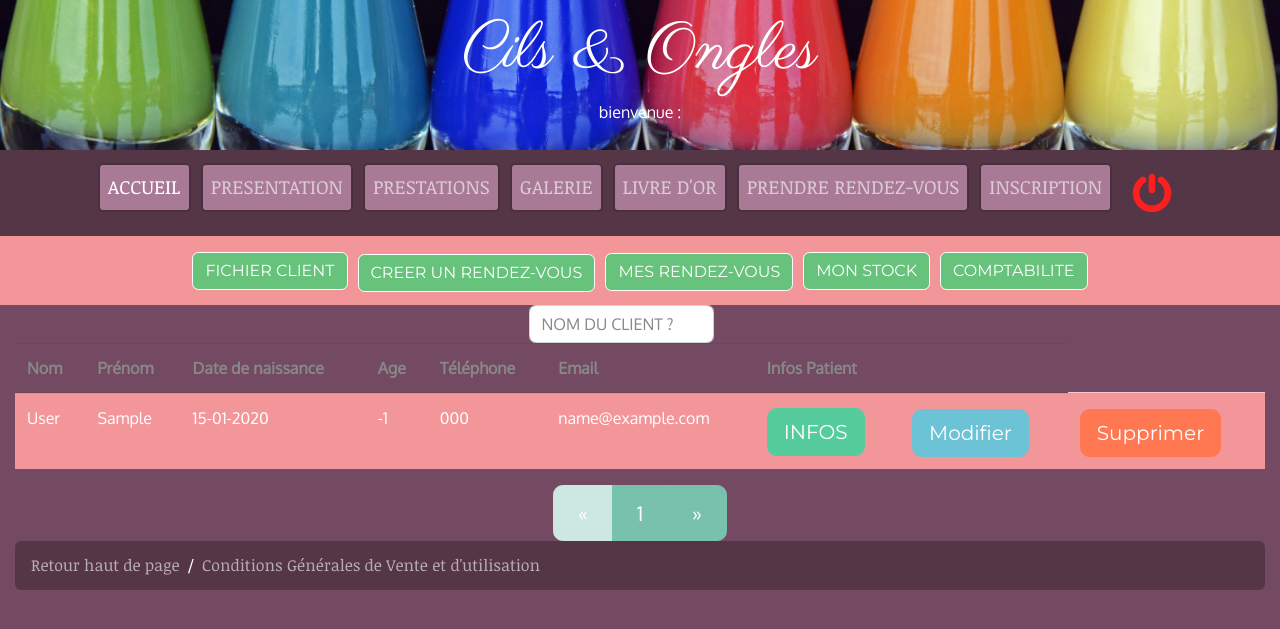
After one commit to cedricvasset/projetcilsetongles, a PHP site: page /views/clientListView.php in a window 1280 px wide. The commit adds this page. Shown: the top 629 px of the page. Run offline with PHP 8.4, Linux system fonts and the light colour scheme; tables that the repository leaves empty or names only in its code hold one stand-in row (values such as "Sample post"); some libraries are stand-ins or nearby versions.

Commit message:
pagination liste client et ajax champs de recherche

```diff
--- a/assets/css/style.css
+++ b/assets/css/style.css
@@ -46,9 +46,6 @@ ul{
     text-align: center;
     background-color: #a97a95;
     border:2px solid #4a2f3e;
-    margin:10px;
-    margin-left: 10px;
-    margin-right: 10px;
     border-radius: 5px;
 }
 .admin{
@@ -444,5 +441,15 @@ ul{
     border:1px solid #67c27c;
 }
 .btn-secondary{
+    background-color: #67c27c;
+    color: White;
      border:1px solid White;
 }
+ .nav-item{
+     margin:5px;
+    margin-left: 5px;
+    margin-right: 5px;
+}
+.paginationCursor{
+    margin: auto;
+}
--- a/assets/js/script.js
+++ b/assets/js/script.js
@@ -1,3 +1,26 @@
+$('#search').keyup(function () {
+    $.post('../../controllers/listClientCtrl.php', {
+        searchAjax: $('#search').val()
+    }, function (data) {
+        var results = $.parseJSON(data);
+        $('#searchResult').empty();
+        $.each(results, function (key, clients) {
+            console.log(clients);
+            var display = '<tr class="table-secondary">'
+                    + '<td>' + clients.lastname + '</td>'
+                    + '<td>' + clients.firstname + '</td>'
+                    + '<td>' + clients.birthdate + '</td>'
+                    + '<td>' + clients.age + '</td>'
+                    + '<td>' + clients.phone + '</td>'
+                    + '<td>' + clients.mail + '</td>'
+                    + '<td><a class="btn btn-success btn-lg" href="liste-patients.php?id=<?= $info->id ?>" >INFOS</a></td>'
+                    + '<td><a class="btn btn-info btn-lg" href="liste-patients.php?id=<?= $info->id ?>" >Modifier</a></td>'
+                    + '<td><a class="btn btn-danger btn-lg" href="liste-patients.php?id=<?= $info->id ?>" >Supprimer</a></td>'
+                    + '</tr>';
+            $('#searchResult').append(display);
+        });
+    });
+});
 
 $(function () {
     $('#onglePresta').hide();
--- a/controllers/listClientCtrl.php
+++ b/controllers/listClientCtrl.php
@@ -1,4 +1,59 @@
 <?php
+if (isset($_POST['searchAjax']))
+{
+    include '../models/dataBase.php';
+    include '../models/clientUser.php';
+    $clients = new users();
+    $_POST['searchAjax'] = htmlspecialchars($_POST['searchAjax']); //pour sécuriser le formulaire contre les failles html
+    $clients->inputValue = $_POST['searchAjax'];
+    $searchClientLastname = $clients->searchClientInfo();
+    echo json_encode($searchClientLastname);
+}
+
+else
+{
+    $clients = new users();
+    $limit = 8;
+    $numberOfClients = $clients->countNumberClients();
+    $nbrPage = ceil($numberOfClients->numberClients / $limit);
+//    $page = (!empty($_GET['page']) ? $_GET['page'] : 1);
+    if (!empty($_GET['page']))
+    {
+        if(!is_numeric($_GET['page']) || $_GET['page'] > $nbrPage || $_GET['page'] <= 0 || !is_int(intval($_GET['page'])))
+        {
+            $page = 1;
+        }
+        else
+        {
+            $page = intval($_GET['page']);
+        }
+    }
+    else
+    {
+        $page = 1;
+    }
+    $offset = ($page - 1) * $limit;
+    $getListByLimit = $clients->getListByLimit($limit, $offset);
+//dans $patients on va chercher la méthode
+
+    if (isset($_GET['searchSubmit']))
+    {
+        $_GET['word'] = htmlspecialchars($_GET['word']); //pour sécuriser le formulaire contre les failles html
+        $word = $_GET['word'];
+        $clients->inputValue = $_GET['word'];
+        $searchClientInfo = $clients->searchClientInfo();
+    }
+//    $numberPatients = $patients->countNumberPatients();
+//
+//
+////    $nbrPatients = $patients->numberPatients;
+//
+//
+//
+//
+    $clientsList = $clients->getClientList();
+}
+
 $clients = new users;
 $searchClientInfos = $clients->getClientList();
 ?>
--- a/footer.php
+++ b/footer.php
@@ -9,6 +9,7 @@
 
 <script src="https://code.jquery.com/jquery-3.3.1.slim.min.js" integrity="sha384-q8i/X+965DzO0rT7abK41JStQIAqVgRVzpbzo5smXKp4YfRvH+8abtTE1Pi6jizo" crossorigin="anonymous"></script>
 <script src="https://cdnjs.cloudflare.com/ajax/libs/popper.js/1.14.3/umd/popper.min.js" integrity="sha384-ZMP7rVo3mIykV+2+9J3UJ46jBk0WLaUAdn689aCwoqbBJiSnjAK/l8WvCWPIPm49" crossorigin="anonymous"></script>
+<script src="https://cdnjs.cloudflare.com/ajax/libs/popper.js/1.14.3/umd/popper.min.js" integrity="sha384-ZMP7rVo3mIykV+2+9J3UJ46jBk0WLaUAdn689aCwoqbBJiSnjAK/l8WvCWPIPm49" crossorigin="anonymous"></script>
 <script src="https://stackpath.bootstrapcdn.com/bootstrap/4.1.3/js/bootstrap.min.js" integrity="sha384-ChfqqxuZUCnJSK3+MXmPNIyE6ZbWh2IMqE241rYiqJxyMiZ6OW/JmZQ5stwEULTy" crossorigin="anonymous"></script>
 <script async defer src="https://connect.facebook.net/fr_FR/sdk.js#xfbml=1&version=v3.2"></script>
 <script src="/assets/js/jquery-3.2.1.js"></script>
--- a/header.php
+++ b/header.php
@@ -59,7 +59,7 @@
                                elseif (isset($_SESSION['isConnect']) && ($_SESSION['id_a7b98_roles'] == 1))
                             { ?>
                         <li class="nav-item">
-                            <a class="admin nav-link" href="/views/administratorView.php">MENU ADMIN</a>
+                            <a class="admin nav-link" href="/views/clientListView.php">MENU ADMIN</a>
                             </li>
                             <li class="logout_login">
                              <a  href="/views/disconnectSession.php?action=disconnect"><img class="img-fluid" src="../assets/img/login1.png" alt="" /> </a>
--- a/models/clientUser.php
+++ b/models/clientUser.php
@@ -107,8 +107,7 @@ class users extends dataBase {
         $query = 'DELETE FROM `a7b98_users` WHERE `id` = :id';
         $queryResult = $this->db->prepare($query);
         $queryResult->bindValue(':id', $this->id, PDO::PARAM_INT);
-        $queryResult->execute();
-        return $queryResult->fetch(PDO::FETCH_OBJ);
+        return $queryResult->execute();
     }
     public function getClientList()
     {
@@ -124,6 +123,43 @@ class users extends dataBase {
 //        sinon on returne le tableau vide initialisé
         return $result;
     }
+    public function searchClientInfo()
+    {
+        $query = 'SELECT `id`, `lastname`, `firstname`,DATE_FORMAT( `birthdate`, \'%d-%m-%Y\') AS `birthdate`,FLOOR(DATEDIFF(NOW(), `birthdate`)/365)AS `age`, `phone`, `mail` FROM `a7b98_users` WHERE `lastname` LIKE CONCAT(:inputValue, \'%\')';
+        $queryResult = $this->db->prepare($query);
+        $queryResult->bindValue(':inputValue', $this->inputValue, PDO::PARAM_STR);
+        $queryResult->execute();
+        return $queryResult->fetchAll(PDO::FETCH_OBJ);
+    }
+    public function countNumberClients()
+    {
+        $result = false;
+        $query = 'SELECT COUNT(`id`) AS `numberClients` FROM `a7b98_users`';
+        $queryResult = $this->db->query($query);
+        if (is_object($queryResult))
+        {
+            $result = $queryResult->fetch(PDO::FETCH_OBJ);
+        }
+        return $result;
+    }
+    public function getListByLimit($limit, $offset)
+    {
+//        $result = array();
+        $query = 'SELECT `id`, `lastname`, `firstname`, DATE_FORMAT(`birthdate`, \'%d-%m-%Y\') AS `birthdate`, FLOOR(DATEDIFF(NOW(), `birthdate`)/365) AS `age`, `phone`, `mail` FROM `a7b98_users` ORDER BY `lastname` ASC LIMIT :limit OFFSET :offset';
+        $queryResult = $this->db->prepare($query);
+        $queryResult->bindValue(':limit', $limit, PDO::PARAM_INT);
+        $queryResult->bindValue(':offset', $offset, PDO::PARAM_INT);
+        if ($queryResult->execute())
+        {
+            if (is_object($queryResult))
+            {
+                $result = $queryResult->fetchAll(PDO::FETCH_OBJ);
+            }
+        }
+//    si ma methode s 'execute corectement et que c est bien un objet je retourne le resultat de ma requete
+        // sinon j'affiche un tableau vide initialisé au début.
+        return $result;
+    }
     public function __destruct()
     {
         parent::__destruct();
--- /dev/null
+++ b/views/administratorNavbar.php
@@ -0,0 +1,27 @@
+<?php
+?>
+<nav class="navbar navbar-expand-lg navbar-dark bg-dark">
+  <button class="navbar-toggler" type="button" data-toggle="collapse" data-target="#navbarColor03" aria-controls="navbarColor02" aria-expanded="false" aria-label="Toggle navigation">
+    <span class="navbar-toggler-icon"></span>
+  </button>
+
+  <div class="collapse navbar-collapse" id="navbarColor03">
+    <ul class="navbar-nav mr-auto">
+      <li class="nav-item active">
+        <a class="btn btn-secondary" href="clientListView.php">FICHIER CLIENT <span class="sr-only">(current)</span></a>
+      </li>
+      <li class="nav-item">
+          <a class="btn btn-secondary" href="newAppointmentView.php">CREER UN RENDEZ-VOUS</a>
+      </li>
+      <li class="nav-item">
+          <a class="btn btn-secondary" href="myAppointmentsView.php">MES RENDEZ-VOUS</a>
+      </li>
+      <li class="nav-item">
+          <a class="btn btn-secondary" href="StockView.php">MON STOCK</a>
+      </li>
+      <li class="nav-item">
+          <a class="btn btn-secondary" href="bookkeepingView.php">COMPTABILITE</a>
+      </li>
+    </ul>
+  </div>
+</nav>
--- /dev/null
+++ b/views/clientListView.php
@@ -0,0 +1,118 @@
+<?php
+session_start();
+include '../models/dataBase.php';
+include '../models/clientUser.php';
+include '../controllers/listClientCtrl.php';
+include('../header.php');
+include('administratorNavbar.php');
+?>
+<div class="search row col-lg-12 justify-content-center">
+    <form class="form-inline my-2 my-lg-0" action="clientListView.php" method = "GET">
+        <input id="search" name="word" class="form-control mr-sm-2" type="search" placeholder="NOM DU CLIENT ?" >
+    </form>
+</div>
+
+<?php
+if (isset($_GET['searchSubmit']))
+{
+    ?>
+
+ <div class="row col-lg-12 listClientTab">
+        <table class="table table-hover">
+            <thead>
+                <tr>
+                    <th scope="col">Nom</th>
+                    <th scope="col">Prénom</th>
+                    <th scope="col">Date de naissance</th>
+                    <th scope="col">Age</th>
+                    <th scope="col">Téléphone</th>
+                    <th scope="col">Email</th>
+                    <th scope="col"></th>
+                </tr>
+            </thead>
+            <tbody >
+                <?php
+                foreach ($searchClientLastname as $info)
+                {
+                    ?>
+                    <tr class="table-secondary">
+                        <td><?= $info->lastname ?></td>
+                        <td><?= $info->firstname ?></td>
+                        <td><?= $info->birthdate ?></td>
+                        <td><?= $info->age ?></td>
+                        <td><?= $info->phone ?></td>
+                        <td><?= $info->mail ?></td>
+                        <td><a class="btn btn-success btn-lg" href="liste-patients.php?id=<?= $info->id ?>" >INFOS</a></td>
+                        <td><a class="btn btn-info btn-lg" href="liste-patients.php?id=<?= $info->id ?>" >Modifier</a></td>
+                        <td><a class="btn btn-danger btn-lg" href="liste-patients.php?id=<?= $info->id ?>" >Supprimer</a></td>
+                    </tr>
+                <?php } ?>
+            </tbody>
+        </table>
+    </div>
+<?php }
+else
+{
+    ?>
+    <div class="row col-lg-12 listClientTab">
+        <table class="table table-hover">
+            <thead>
+                <tr>
+                    <th scope="col">Nom</th>
+                    <th scope="col">Prénom</th>
+                    <th scope="col">Date de naissance</th>
+                    <th scope="col">Age</th>
+                    <th scope="col">Téléphone</th>
+                    <th scope="col">Email</th>
+                    <th scope="col">Infos Patient</th>
+                    <th scope="col"></th>
+                </tr>
+            </thead>
+            <tbody id="searchResult">
+                <?php
+                foreach ($getListByLimit as $info)
+                {
+                    ?>
+                    <tr class="table-secondary">
+                        <td><?= $info->lastname ?></td>
+                        <td><?= $info->firstname ?></td>
+                        <td><?= $info->birthdate ?></td>
+                        <td><?= $info->age ?></td>
+                        <td><?= $info->phone ?></td>
+                        <td><?= $info->mail ?></td>
+                        <td><a class="btn btn-success btn-lg" href="liste-patients.php?id=<?= $info->id ?>" >INFOS</a></td>
+                        <td><a class="btn btn-info btn-lg" href="liste-patients.php?id=<?= $info->id ?>" >Modifier</a></td>
+                        <td><a class="btn btn-danger btn-lg" href="liste-patients.php?id=<?= $info->id ?>" >Supprimer</a></td>
+                    </tr>
+                <?php
+                }
+            }
+            ?>
+        </tbody>
+    </table>
+</div>
+<div class="row col-lg-12 paginationCursor">
+    <ul class="pagination pagination-lg">
+        <!--si je suis sur la page 1 je rajoute une class disabled-->
+        <li class="page-item <?= $page == 1?'disabled' : '' ?>">
+            <a class="page-link" href="clientListView.php?page=<?= $page - 1 ?>">&laquo;</a>
+        </li>
+
+        <?php
+        for ($page = 1; $page <= $nbrPage; $page++)
+        {
+            ?>
+            <li class="page-item">
+                <a class="page-link" href="clientListView.php?page=<?= $page ?>"><?= $page ?></a>
+            </li>
+<?php } ?>
+        <li class="page-item <?= $page == $nbrPage?'disabled' : '' ?>">
+            <a class="page-link" href="clientListView.php?page=<?= $page + 1 ?>">&raquo;</a>
+        </li>
+    </ul>
+</div>
+
+
+<?php
+include('../footer.php');
+?>
```
Also changed, not shown: views/StockView.php (added, +12 -0 lines), views/administratorView.php (deleted, +0 -54 lines), views/bookkeepingView.php (added, +12 -0 lines), views/myAppointmentsView.php (added, +12 -0 lines), views/newAppointmentView.php (added, +12 -0 lines).
